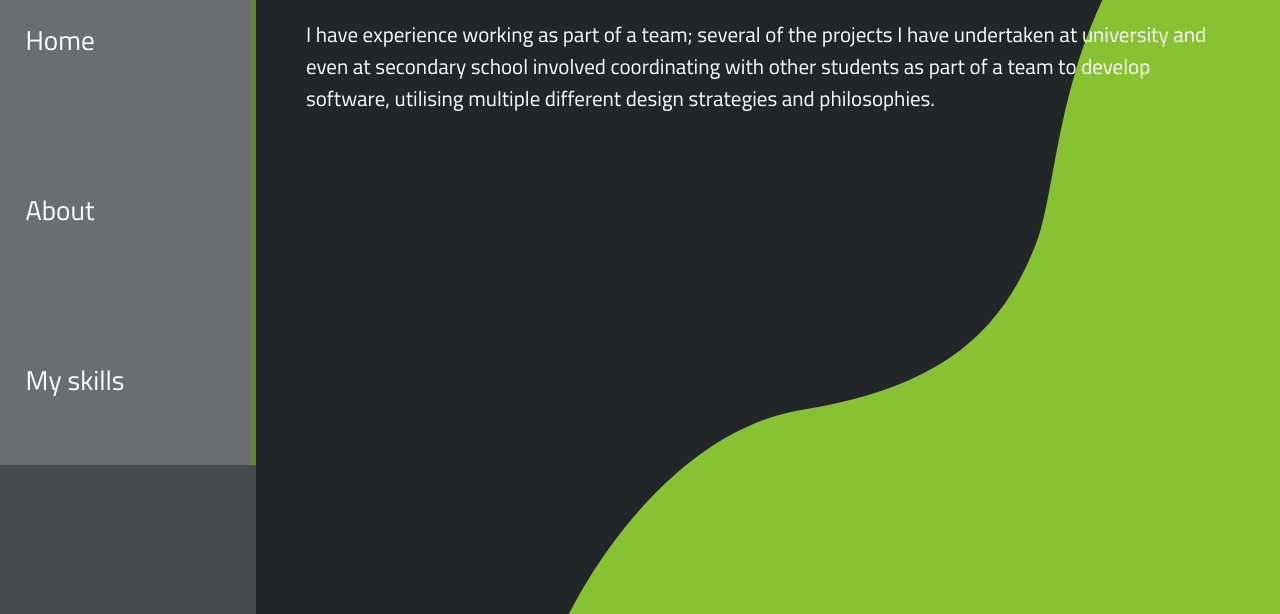
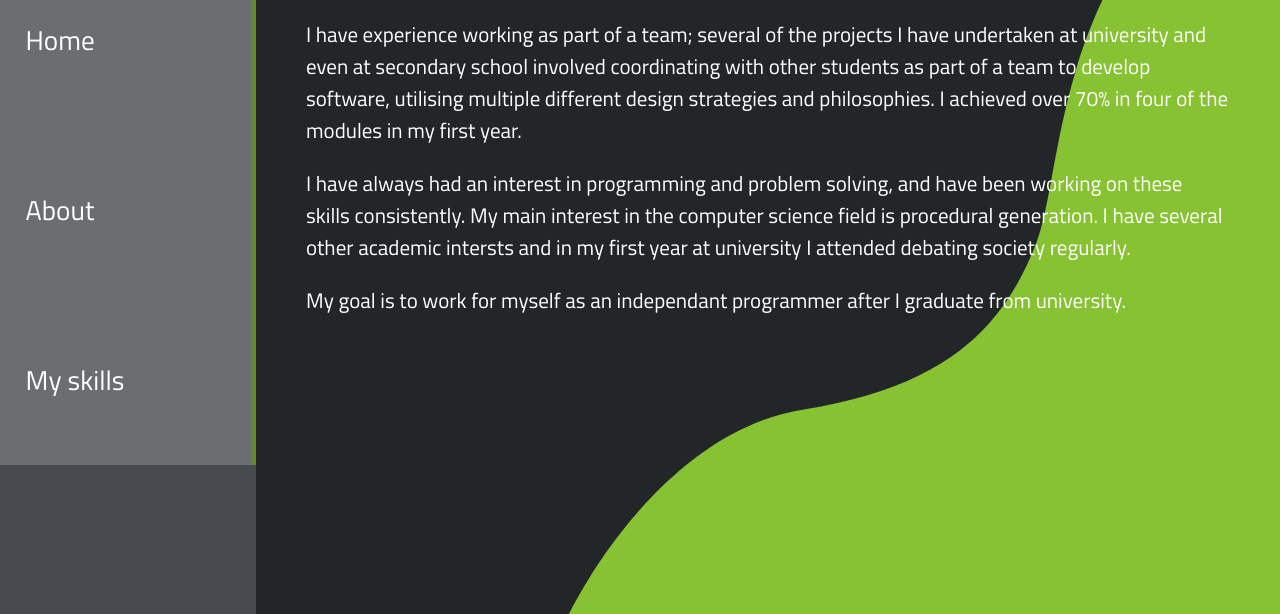
Before and after one commit to benshillito20/benshillito20.github.io, a plain HTML site: page about.html in a window 1280 px wide. Shown: the part 186-800 px from the top of the page. Drawn offline with nearby package versions, Linux system fonts and the light colour scheme.

Commit message:
Update about.html

```diff
--- a/about.html
+++ b/about.html
@@ -54,7 +54,17 @@
             <p>
                 I have experience working as part of a team; several of the projects I have undertaken at university and
                 even at secondary school involved coordinating with other students as part of a team to develop
-                software, utilising multiple different design strategies and philosophies.
+                software, utilising multiple different design strategies and philosophies. I achieved over 70% in four
+                of the modules in my first year.
+            </p>
+            <p>
+                I have always had an interest in programming and problem solving, and have been working on these skills
+                consistently. My main interest in the computer science field is procedural generation. I have several
+                other academic intersts and in my first year at university I attended
+                debating society regularly.
+            </p>
+            <p>
+                My goal is to work for myself as an independant programmer after I graduate from university.
             </p>
         </div>
     </main>
```
